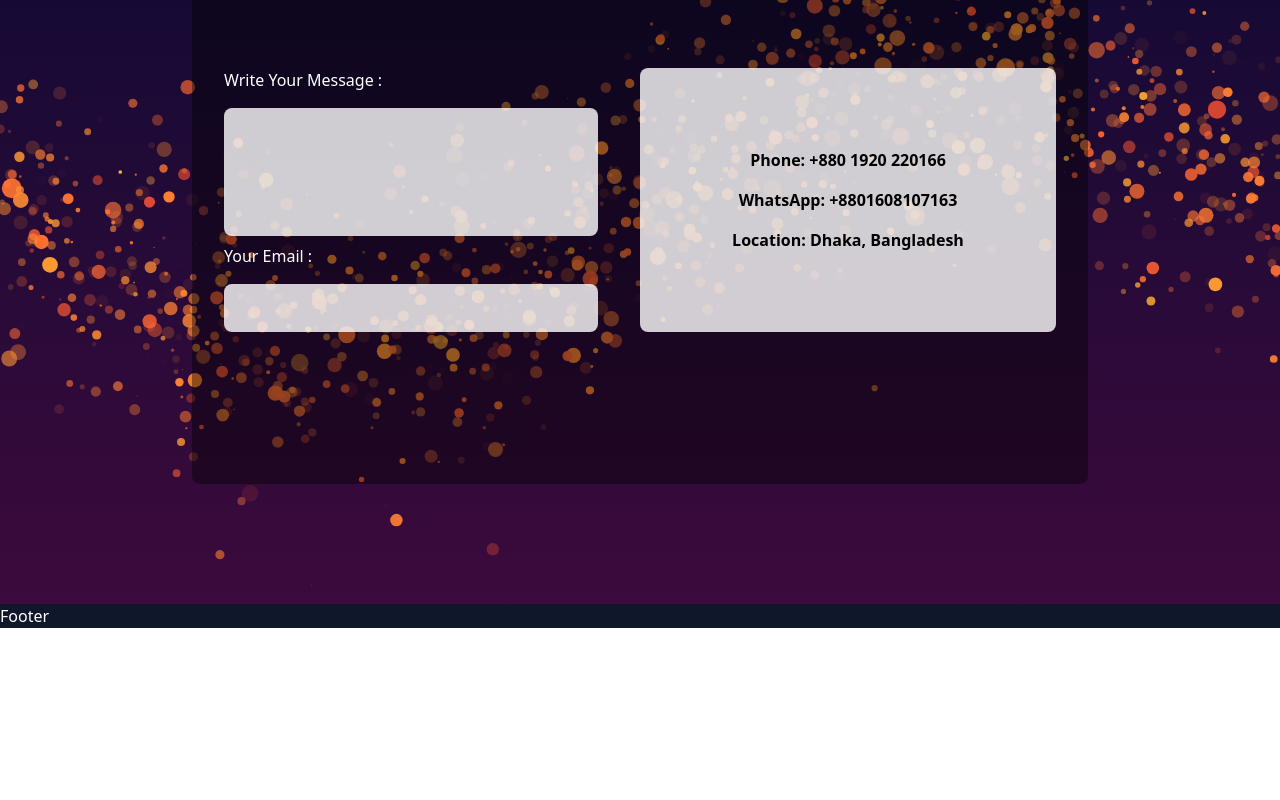
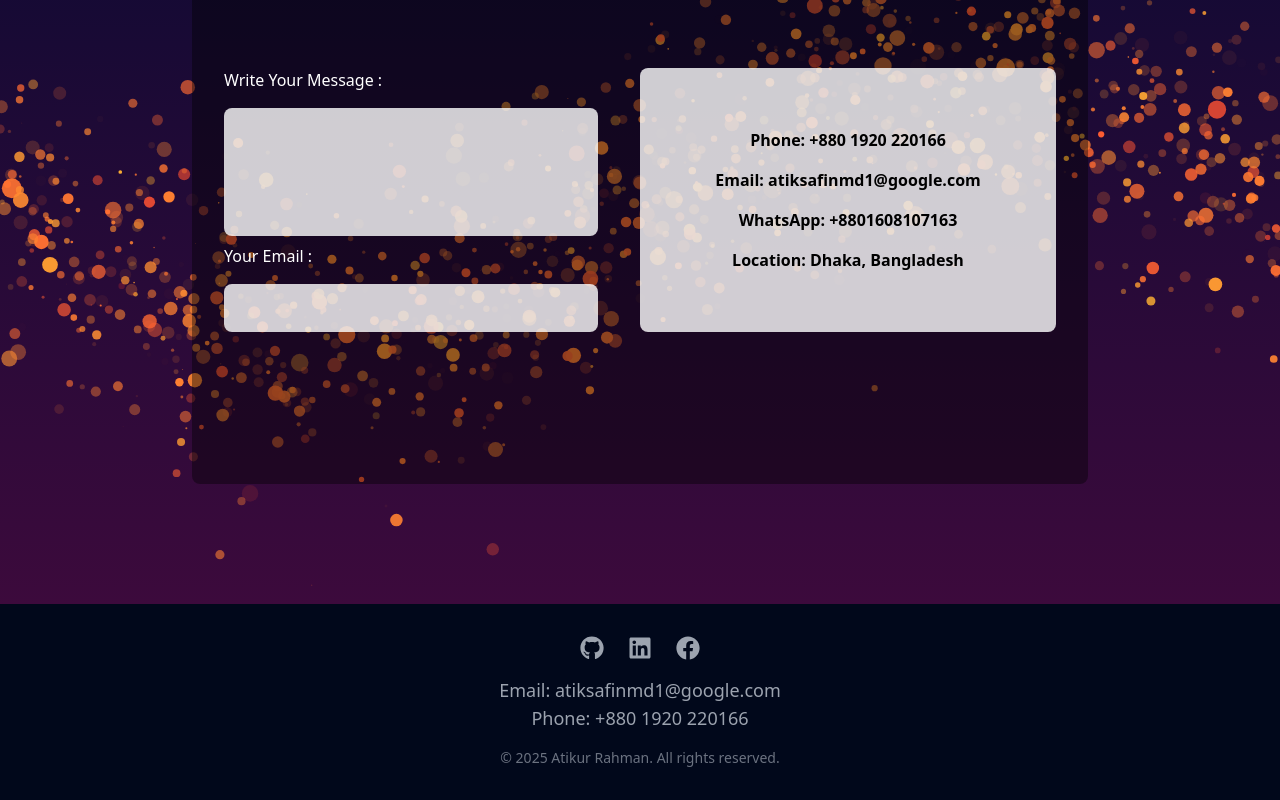
Before and after one commit to Atik471/Atikur-Rahman-Portfolio, a React (Vite) app: page / in a window 1280 px wide. Shown: the part 3488-4288 px from the top of the page. Before the commit the page ends 4116 px from the top, so only its background shows below. Built offline with nearby package versions, Linux system fonts and the light colour scheme; a web font is replaced by a local one.

Commit message:
added footer section

```diff
--- a/src/components/Banner.jsx
+++ b/src/components/Banner.jsx
@@ -3,8 +3,6 @@
 import { TypeAnimation } from "react-type-animation";
 import ScrollRevealWrapper from "../ScrollRevealWrapper";
 import { FaFacebook, FaGithub, FaLinkedin } from "react-icons/fa";
-// import { BsLinkedin } from "react-icons/bs";
-// BsLinkedin
 
 const Banner = () => {
   return (
--- a/src/components/Contact.jsx
+++ b/src/components/Contact.jsx
@@ -182,7 +182,12 @@
                 <div className="flex items-center space-x-2">
                   <a href="tel: +880 1920 220166">Phone: +880 1920 220166</a>
                 </div>
+                <a
+                  href="mailto:atiksafinmd1@google.com"
 
+                >
+                  Email: atiksafinmd1@google.com
+                </a>
                 <div className="flex items-center space-x-2">
                   <a
                     href="https://wa.me/+8801608107163"
--- a/src/components/Footer.jsx
+++ b/src/components/Footer.jsx
@@ -1,9 +1,63 @@
+import { FaFacebook, FaGithub, FaLinkedin } from "react-icons/fa";
 
 const Footer = () => {
     return (
+        <footer className="bg-[#01081B] text-white py-8">
+      <div className="container mx-auto text-center">
+        {/* Social Links */}
+        <div className="flex justify-center space-x-6 mb-4">
+          <a
+            href="https://github.com/Atik471/"
+            target="_blank"
+            rel="noopener noreferrer"
+            className="text-gray-400 hover:text-white text-2xl"
+          >
+            <FaGithub />
+          </a>
+          <a
+            href="https://www.linkedin.com/in/atikur-rahman-9680262b4/"
+            target="_blank"
+            rel="noopener noreferrer"
+            className="text-gray-400 hover:text-white text-2xl"
+          >
+            <FaLinkedin />
+          </a>
+          <a
+            href="https://www.facebook.com/atikur.rahman.424121?mibextid=ZbWKwL"
+            target="_blank"
+            rel="noopener noreferrer"
+            className="text-gray-400 hover:text-white text-2xl"
+          >
+            <FaFacebook />
+          </a>
+        </div>
+
+        <div className="mb-4">
+          <p className="text-lg">
+            <a
+              href="mailto:atiksafinmd1@google.com"
+              className="hover:underline text-gray-400"
+            >
+              Email: atiksafinmd1@google.com
+            </a>
+          </p>
+          <p className="text-lg">
+            <a
+              href="tel:+8801920220166"
+              className="hover:underline text-gray-400"
+            >
+              Phone: +880 1920 220166
+            </a>
+          </p>
+        </div>
+
         <div>
-            Footer
+          <p className="text-sm text-gray-500">
+            &copy; {new Date().getFullYear()} Atikur Rahman. All rights reserved.
+          </p>
         </div>
+      </div>
+    </footer>
     );
 };
 
```
